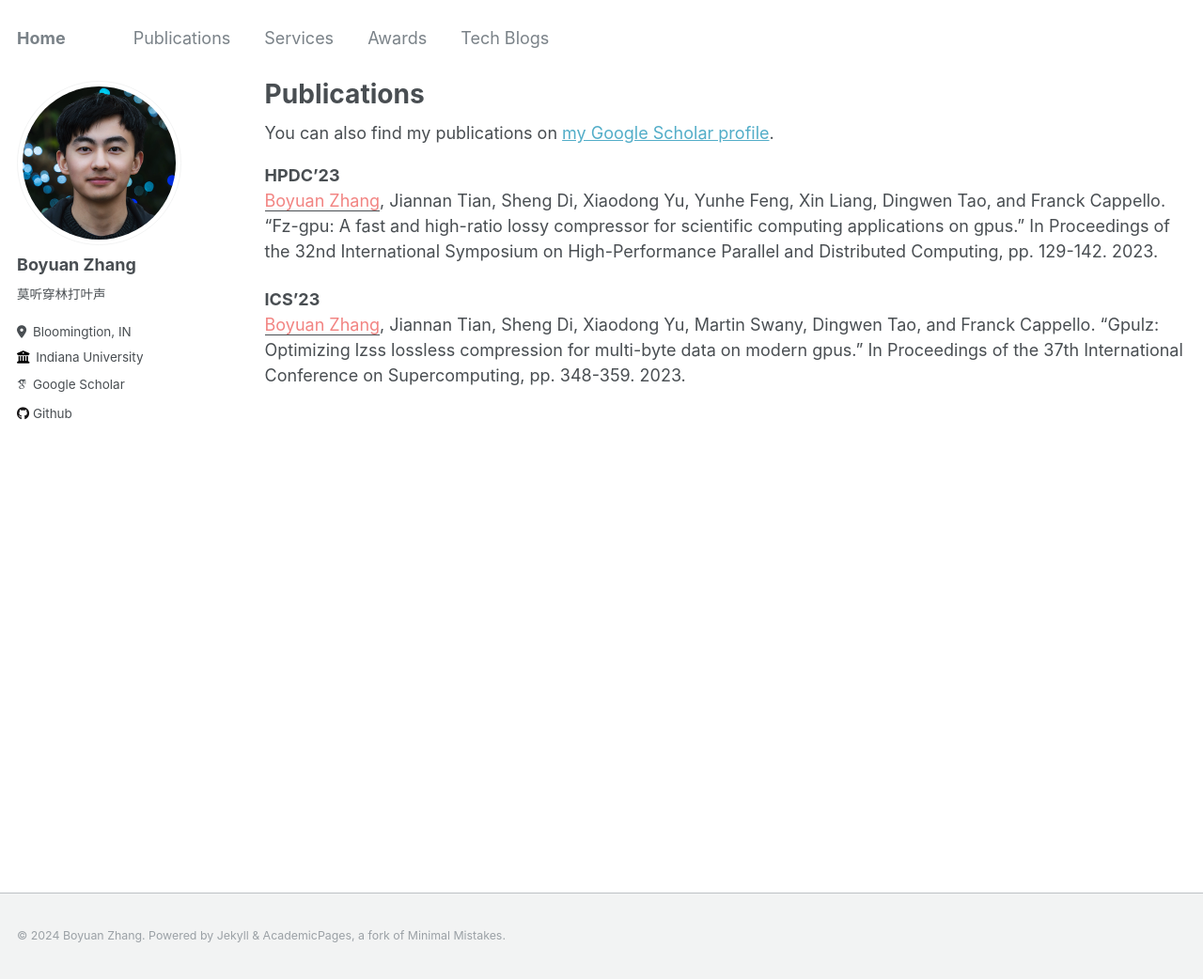
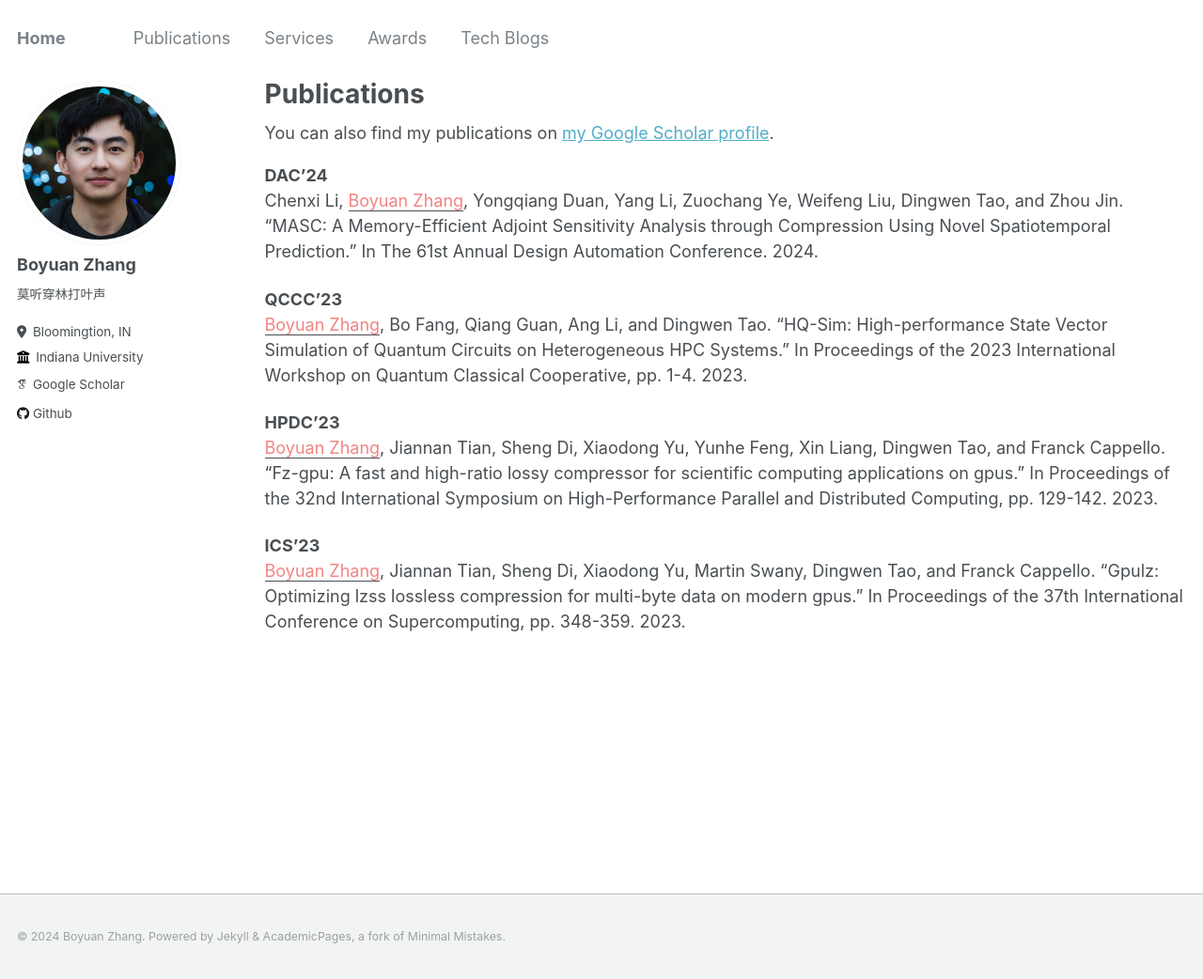
Before and after one commit to boyuanzhang62/boyuanzhang62.github.io_archive, a Jekyll site: the page built from _pages/publications.md, in a window 1280 px wide and 1042 px high. Shown: the whole window at 94% size. Built offline with Jekyll 4.4.1, drawn with Linux system fonts in a browser that asks for light colours; some web fonts are replaced.

Commit message:
fix publications

```diff
--- a/_pages/publications.md
+++ b/_pages/publications.md
@@ -11,6 +11,12 @@ author_profile: true
 
 {% include base_path %}
 
+**DAC'24**\
+Chenxi Li, <span style="color:#f28482"><u>Boyuan Zhang</u></span>, Yongqiang Duan, Yang Li, Zuochang Ye, Weifeng Liu, Dingwen Tao, and Zhou Jin. "MASC: A Memory-Efficient Adjoint Sensitivity Analysis through Compression Using Novel Spatiotemporal Prediction." In The 61st Annual Design Automation Conference. 2024.
+
+**QCCC'23**\
+<span style="color:#f28482"><u>Boyuan Zhang</u></span>, Bo Fang, Qiang Guan, Ang Li, and Dingwen Tao. "HQ-Sim: High-performance State Vector Simulation of Quantum Circuits on Heterogeneous HPC Systems." In Proceedings of the 2023 International Workshop on Quantum Classical Cooperative, pp. 1-4. 2023.
+
 **HPDC'23**\
 <span style="color:#f28482"><u>Boyuan Zhang</u></span>, Jiannan Tian, Sheng Di, Xiaodong Yu, Yunhe Feng, Xin Liang, Dingwen Tao, and Franck Cappello. "Fz-gpu: A fast and high-ratio lossy compressor for scientific computing applications on gpus." In Proceedings of the 32nd International Symposium on High-Performance Parallel and Distributed Computing, pp. 129-142. 2023.
 
```
